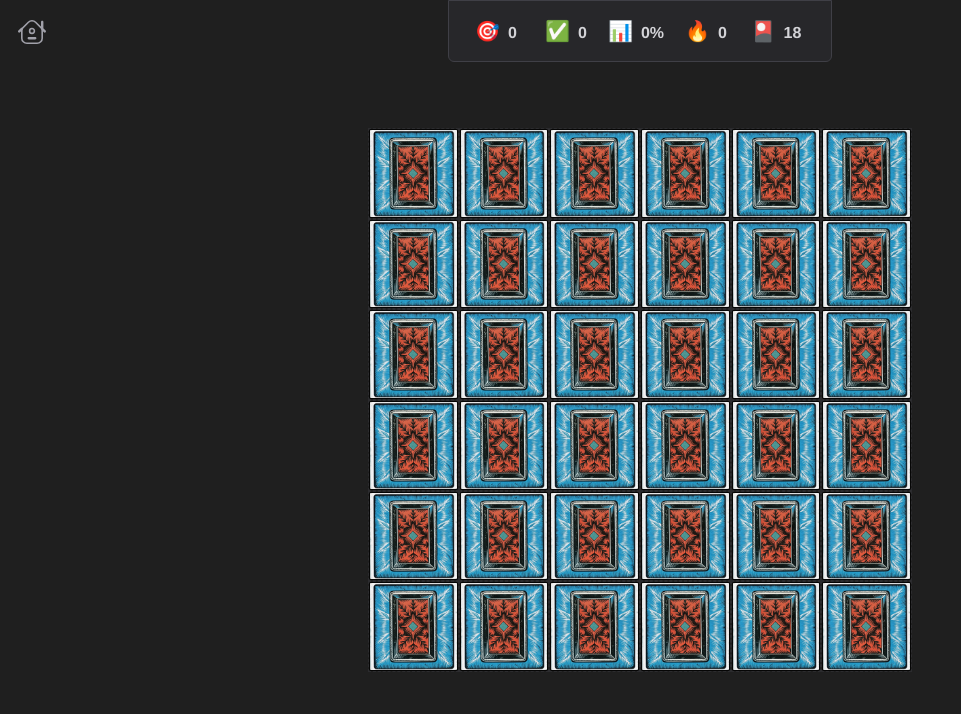
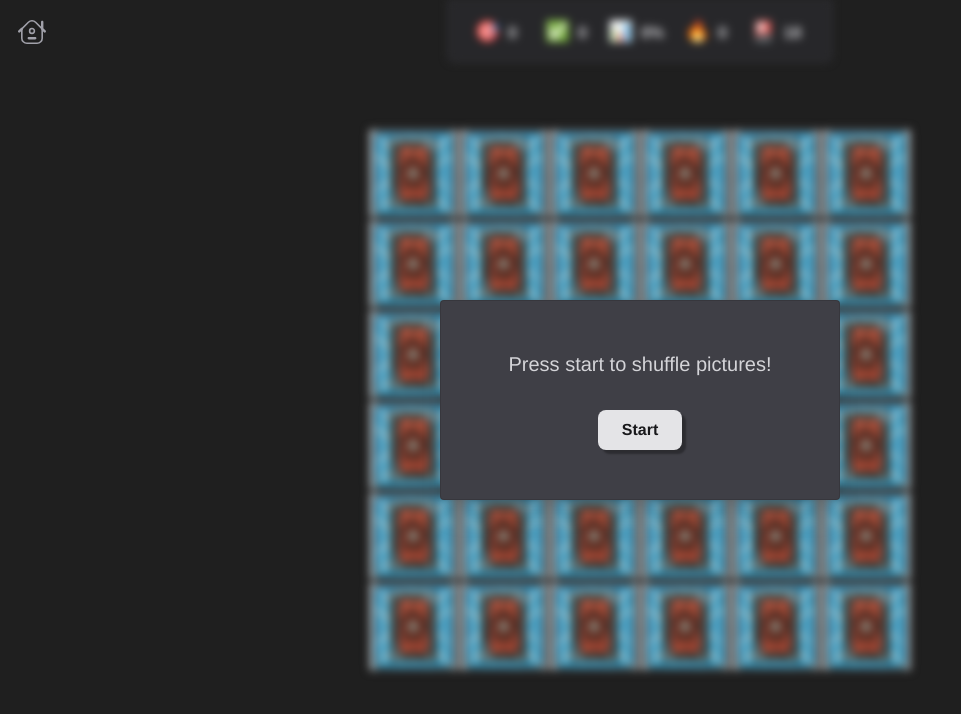
Before and after one commit to sgobotta/liveapps_web, a React (Create React App) app: page /picture-cards in a window 1280 px wide. Shown: the top 714 px of the page, without its empty margins (0-961 px from the left). Built offline with nearby package versions, Linux system fonts and the light colour scheme; what tailwindcss-animated would draw is missing.

Commit message:
Add a modal window to start the tile game

```diff
--- a/src/components/tile-game/Board.tsx
+++ b/src/components/tile-game/Board.tsx
@@ -59,7 +59,6 @@ export default function BoardComponent({
             <div
               className={`
                 p-4 sm:p-12 md:p-12 lg:p-12
-                align-middle
                 grid
                 gap-0 aspect-square
                 grid-rows-6 grid-cols-6
--- a/src/components/tile-game/TileGameRoute.tsx
+++ b/src/components/tile-game/TileGameRoute.tsx
@@ -17,6 +17,8 @@ export default function TileGameRoute(): ReactElement {
     (image: string): TileAssetT => createTileAsset(image),
   );
 
+  function startGame() {}
+
   return (
     <div>
       <div
@@ -30,7 +32,43 @@ export default function TileGameRoute(): ReactElement {
       >
         <HomeIcon />
       </div>
-      <TileGame tiles={tileAssets} />
+      <div className="absolute w-full h-full z-[9]">
+        <div className="flex flex-row justify-center h-full items-center">
+          <div
+            className="
+            w-full h-[200px] mx-8
+            sm:w-[400px]
+            text-zinc-300 bg-zinc-700
+            border-[1px] border-zinc-800/30
+            flex flex-col
+            p-6
+            gap-8 justify-items-center
+            shadow-xl
+            rounded-[4px]
+            items-center
+            justify-center
+          "
+          >
+            <p className="text-xl font-normal">
+              Press start to shuffle pictures!
+            </p>
+            <button
+              onClick={startGame}
+              className="
+                w-fit
+                py-2 px-6 rounded-lg shadow-lg
+                bg-zinc-200 text-zinc-900
+                pressable font-bold
+              "
+            >
+              Start
+            </button>
+          </div>
+        </div>
+      </div>
+      <div className="blur-sm h-screen">
+        <TileGame tiles={tileAssets} />
+      </div>
     </div>
   );
 }
```
